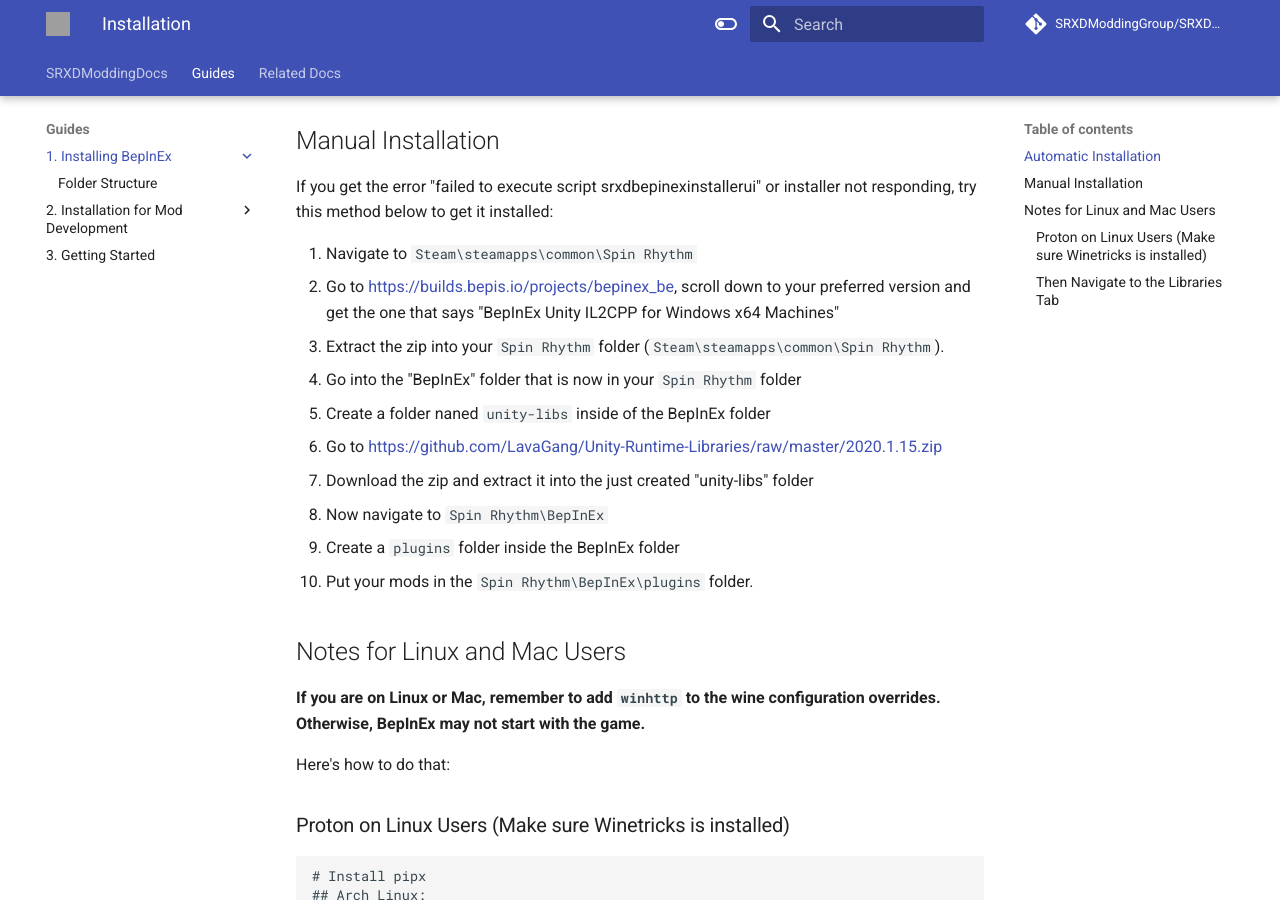
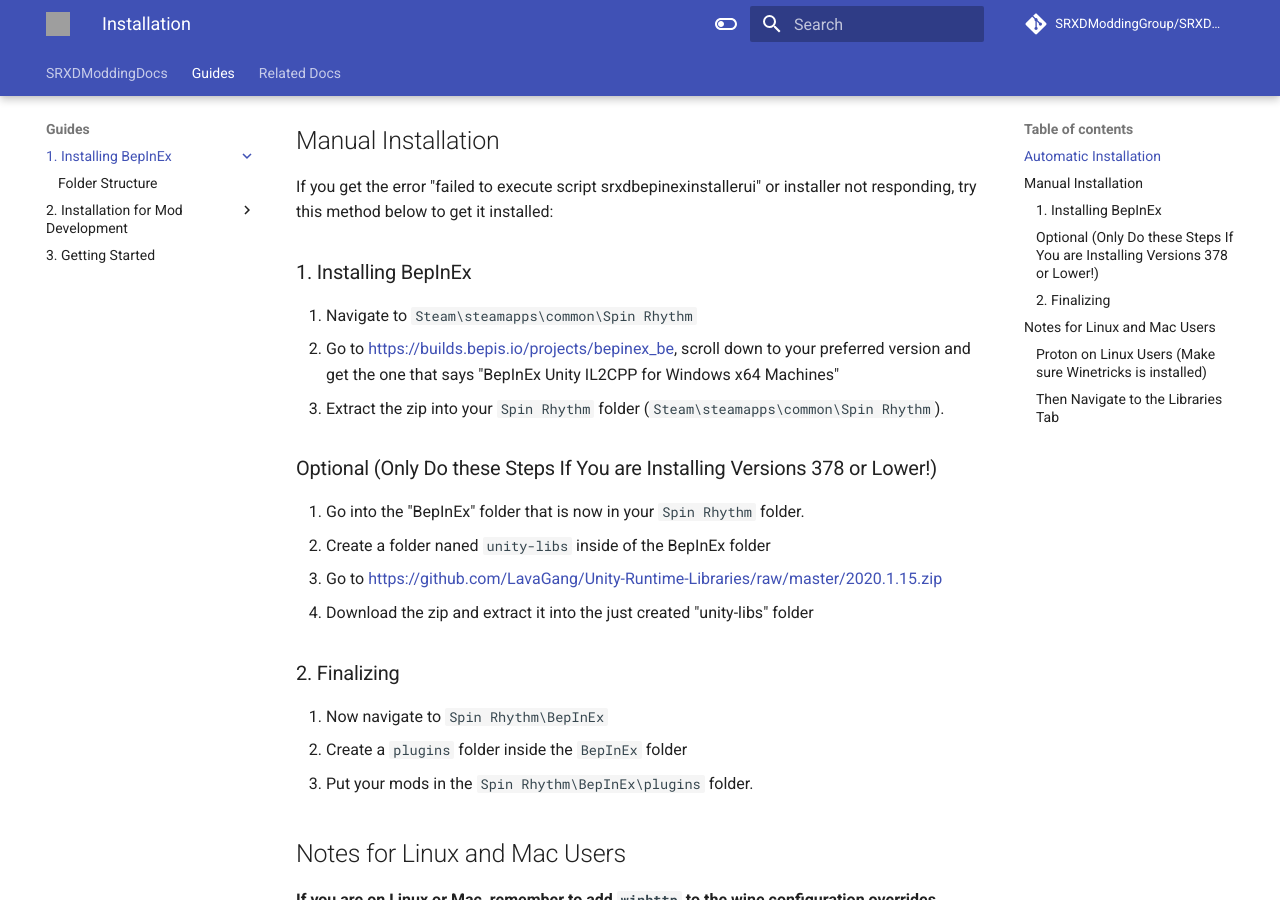
Before and after one commit to SRXDModdingGroup/SRXDModdingDocs, an MkDocs documentation site: the page built from docs/Guides/1. Installing BepInEx/README.md, in a window 1280 px wide and 900 px high, scrolled down 380 px. Built offline with MkDocs 1.6.1 and Material for MkDocs 9.7.7, drawn with Linux system fonts in a browser that asks for light colours; comment, search, counter and statistics services are not loaded; grey boxes are pictures that could not be loaded.

Commit message:
Update README.md

```diff
--- a/docs/Guides/1. Installing BepInEx/README.md
+++ b/docs/Guides/1. Installing BepInEx/README.md
@@ -10,17 +10,21 @@ The preferred BepInEx BE6.0.0 version is 381.
 ## Manual Installation
 
 If you get the error "failed to execute script srxdbepinexinstallerui" or installer not responding, try this method below to get it installed:
-
+### 1. Installing BepInEx
 1. Navigate to `Steam\steamapps\common\Spin Rhythm`
 2. Go to [https://builds.bepis.io/projects/bepinex_be](https://builds.bepis.io/projects/bepinex_be), scroll down to your preferred version and get the one that says "BepInEx Unity IL2CPP for Windows x64 Machines"
 3. Extract the zip into your `Spin Rhythm` folder (`Steam\steamapps\common\Spin Rhythm`).
-4. Go into the "BepInEx" folder that is now in your `Spin Rhythm` folder
-5. Create a folder naned `unity-libs` inside of the BepInEx folder
-6. Go to [https://github.com/LavaGang/Unity-Runtime-Libraries/raw/master/2020.1.15.zip](https://github.com/LavaGang/Unity-Runtime-Libraries/raw/master/2020.1.15.zip)
-7. Download the zip and extract it into the just created "unity-libs" folder
-8. Now navigate to `Spin Rhythm\BepInEx`
-9. Create a `plugins` folder inside the BepInEx folder
-10. Put your mods in the `Spin Rhythm\BepInEx\plugins` folder.
+
+### Optional (Only Do these Steps If You are Installing Versions 378 or Lower!)
+1. Go into the "BepInEx" folder that is now in your `Spin Rhythm` folder.
+2. Create a folder naned `unity-libs` inside of the BepInEx folder
+3. Go to [https://github.com/LavaGang/Unity-Runtime-Libraries/raw/master/2020.1.15.zip](https://github.com/LavaGang/Unity-Runtime-Libraries/raw/master/2020.1.15.zip)
+3. Download the zip and extract it into the just created "unity-libs" folder
+
+### 2. Finalizing
+1. Now navigate to `Spin Rhythm\BepInEx`
+2. Create a `plugins` folder inside the `BepInEx` folder
+3. Put your mods in the `Spin Rhythm\BepInEx\plugins` folder.
 
 ## Notes for Linux and Mac Users
 
```
